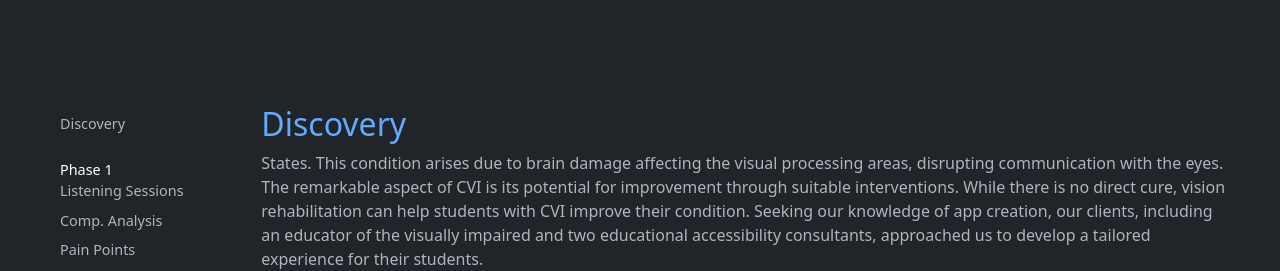
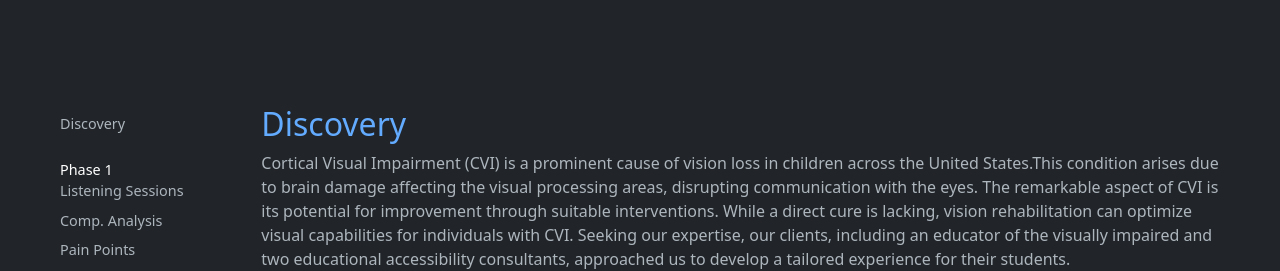
Before and after one commit to daniellaescobar/portfolio, a website: page src/bubbly.html in a window 1280 px wide. Shown: the part 687-958 px from the top of the page. Drawn offline with nearby package versions, Linux system fonts and the light colour scheme.

Commit message:
Fixed Images

```diff
--- a/src/bubbly.html
+++ b/src/bubbly.html
@@ -217,12 +217,12 @@
 
         <!--Section 3.1: context-->
         <h2 class="text-primary"><a id="discovery">Discovery</a></h2>
-        <p class="mb-4">States. This condition arises due to brain damage affecting the visual processing areas,
-          disrupting communication with the eyes. The remarkable aspect of CVI is its potential for improvement through
-          suitable interventions. While there is no direct cure, vision rehabilitation can help students with CVI
-          improve their condition. Seeking our knowledge of app creation, our clients, including an educator of the
-          visually impaired and two educational accessibility consultants, approached us to develop a tailored
-          experience for their students.
+        <p class="mb-4">Cortical Visual Impairment (CVI) is a prominent cause of vision loss in children across the
+          United States.This condition arises due to brain damage affecting the visual processing areas, disrupting communication with the
+          eyes. The remarkable aspect of CVI is its potential for improvement through suitable interventions. While a
+          direct cure is lacking, vision rehabilitation can optimize visual capabilities for individuals with CVI.
+          Seeking our expertise, our clients, including an educator of the visually impaired and two educational
+          accessibility consultants, approached us to develop a tailored experience for their students.
         </p>
         <div class="ratio ratio-16x9">
           <iframe src="https://www.youtube.com/embed/oY9JOEByuD0" title="YouTube video player" frameborder="0"
@@ -316,7 +316,7 @@
         <p class="mb-4">We determined four key pain points from our listening sessions and competitor analysis: refining
           user focus through strategic color, sound, and motion use, catering to users with limited mobility, offering
           customizable controls that wouldn’t interfere with gameplay and using real images versus illustrations.</p>
-        <img class="img-fluid" src="/assets/img/bubbly-pp.png" alt="Bubbly user pain points">
+        <img class="img-fluid" src="./assets/img/bubbly-pp.png" alt="Bubbly user pain points">
         <!---->
 
         <!--Section 3.6: Personas-->
```
Also changed, not shown: src/assets/img/bubbly-pp.png (added), src/assets/img/centible-pp.png (added), src/assets/img/inquery-pp.png (added).
